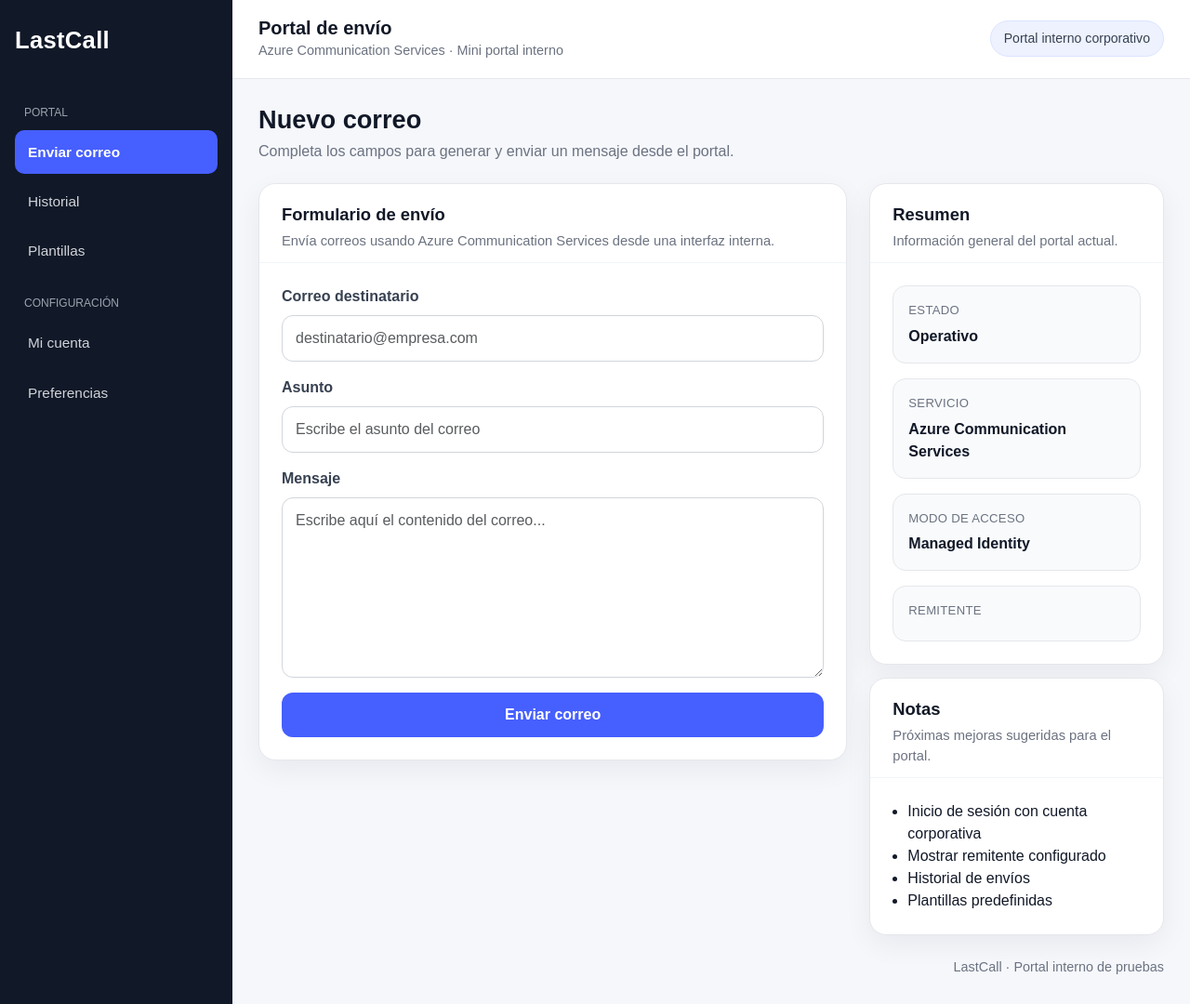
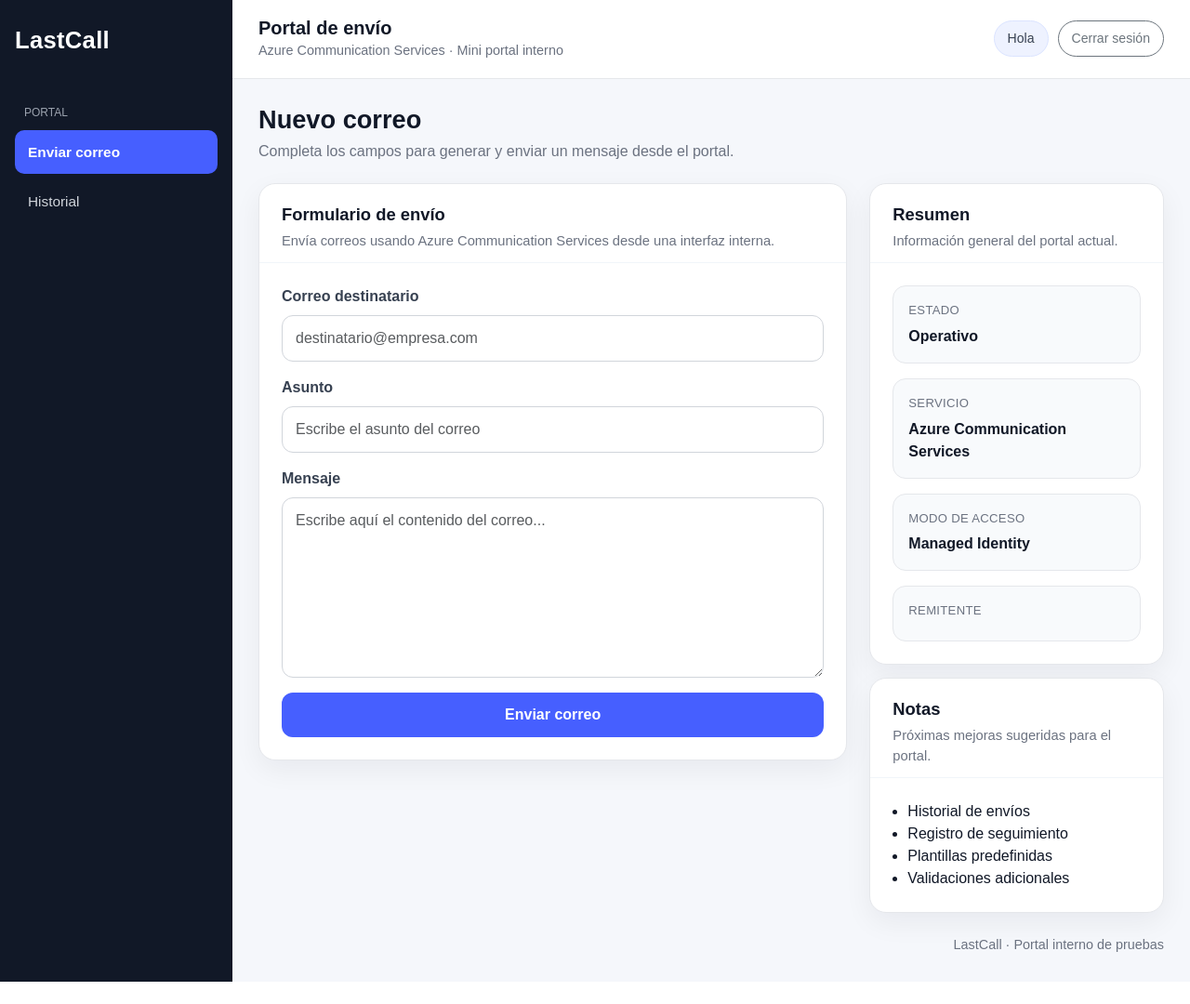
Before and after one commit to IACP-9/acs-mail-portal, a Flask app: template templates/index.html in a window 1280 px wide. Shown: the whole page at 93% size. After the commit the page ends 1056 px from the top, so only its background shows below. Run offline with Flask 3, Linux system fonts and the light colour scheme; the template is opened without the code that fills it, so the values that code supplies are empty.

Commit message:
Update index.html

```diff
--- a/templates/index.html
+++ b/templates/index.html
@@ -106,10 +106,23 @@
       margin: 2px 0 0 0;
     }
 
+    .topbar-actions {
+      display: flex;
+      align-items: center;
+      gap: 10px;
+    }
+
     .user-badge {
       background: #eef2ff;
       color: #374151;
       border: 1px solid #dbe4ff;
+      border-radius: 999px;
+      padding: 8px 14px;
+      font-size: 0.88rem;
+      white-space: nowrap;
+    }
+
+    .logout-btn {
       border-radius: 999px;
       padding: 8px 14px;
       font-size: 0.88rem;
@@ -272,8 +285,9 @@
         padding: 18px;
       }
 
-      .user-badge {
-        display: none;
+      .topbar-actions {
+        flex-wrap: wrap;
+        justify-content: flex-end;
       }
     }
   </style>
@@ -286,11 +300,6 @@
       <div class="nav-section-title">Portal</div>
       <a href="#" class="nav-link-custom active">Enviar correo</a>
       <a href="#" class="nav-link-custom">Historial</a>
-      <a href="#" class="nav-link-custom">Plantillas</a>
-
-      <div class="nav-section-title">Configuración</div>
-      <a href="#" class="nav-link-custom">Mi cuenta</a>
-      <a href="#" class="nav-link-custom">Preferencias</a>
     </aside>
 
     <main class="main">
@@ -299,7 +308,20 @@
           <h1 class="topbar-title">Portal de envío</h1>
           <p class="topbar-subtitle">Azure Communication Services · Mini portal interno</p>
         </div>
-        <div class="user-badge">Portal interno corporativo</div>
+
+        <div class="topbar-actions">
+          <div class="user-badge">
+            {% if user_name %}
+              Hola, {{ user_name.split(' ')[0] }}
+            {% else %}
+              Hola
+            {% endif %}
+          </div>
+
+          <a href="/.auth/logout" class="btn btn-outline-secondary btn-sm logout-btn">
+            Cerrar sesión
+          </a>
+        </div>
       </div>
 
       <div class="content">
@@ -380,6 +402,13 @@
                   <div class="info-box-title">Remitente</div>
                   <div class="info-box-value">{{ sender_address }}</div>
                 </div>
+
+                {% if user_email %}
+                <div class="info-box mt-3">
+                  <div class="info-box-title">Usuario conectado</div>
+                  <div class="info-box-value">{{ user_email }}</div>
+                </div>
+                {% endif %}
               </div>
             </div>
 
@@ -390,10 +419,10 @@
               </div>
               <div class="card-body-custom">
                 <ul class="mb-0 ps-3">
-                  <li>Inicio de sesión con cuenta corporativa</li>
-                  <li>Mostrar remitente configurado</li>
                   <li>Historial de envíos</li>
+                  <li>Registro de seguimiento</li>
                   <li>Plantillas predefinidas</li>
+                  <li>Validaciones adicionales</li>
                 </ul>
               </div>
             </div>
```
